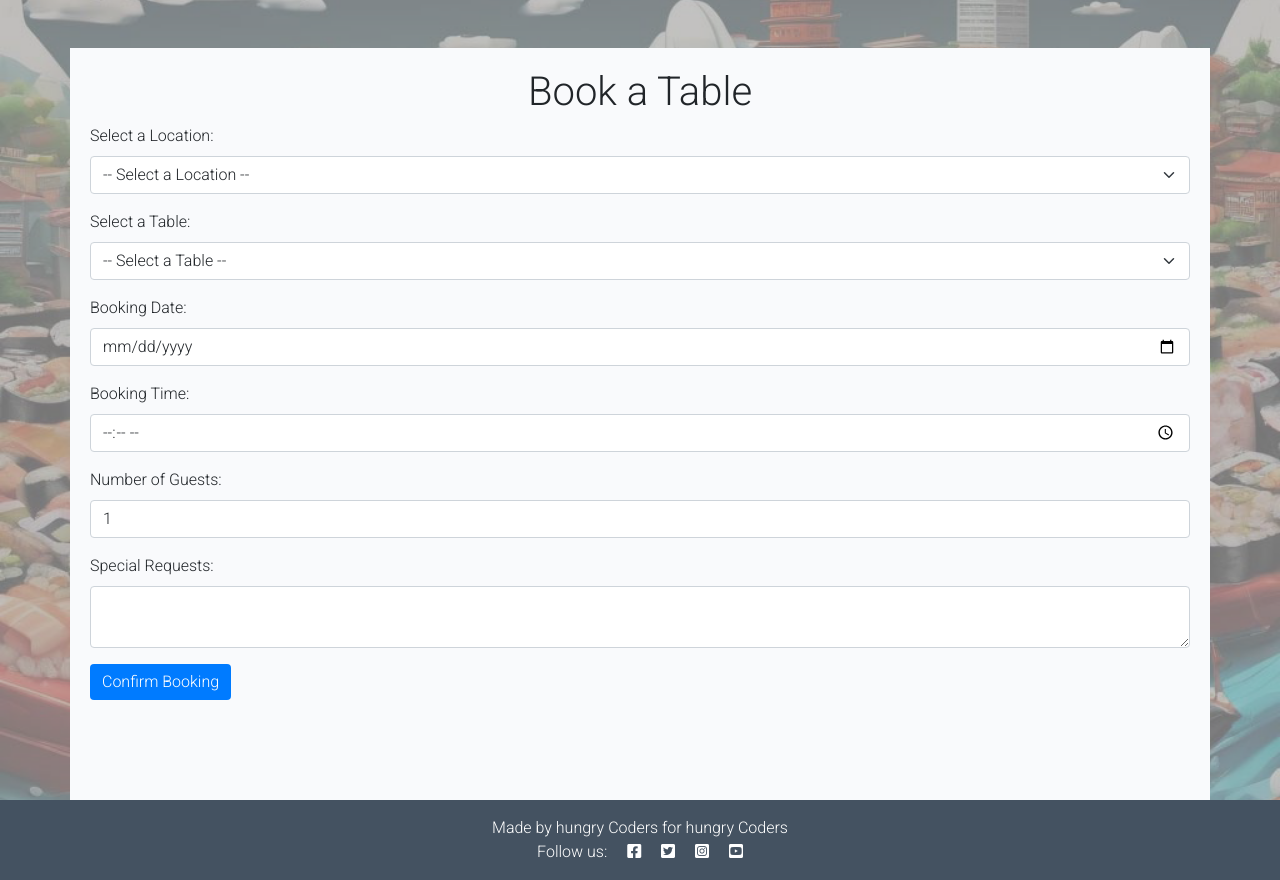
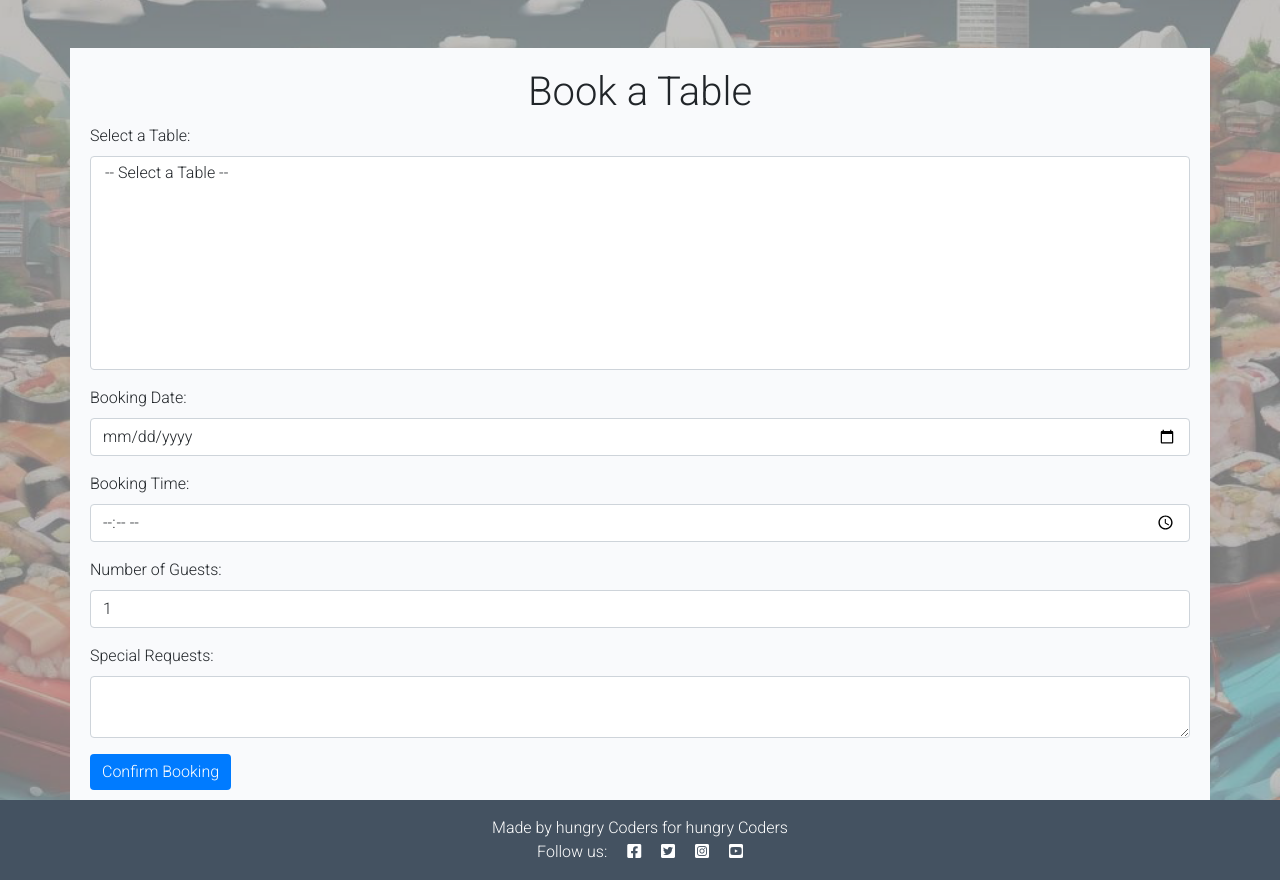
Before and after one commit to AlexeyKopchinskiy/Portfolio-project-4-v2, a Django app: page /booking/booking/ in a window 1280 px wide. Shown: the part 83-963 px from the top of the page. Run offline with Django 4.2, Linux system fonts and the light colour scheme; the visitor is signed in with stand-in values (Sample User, id 1); data that the repository does not hold is empty; parts of the project's set-up code (start-up, migrations or seed data) failed here and were passed over; some libraries are stand-ins or nearby versions.

Commit message:
Simplify the booking form: remove location field

```diff
--- a/booking/views.py
+++ b/booking/views.py
@@ -201,7 +201,7 @@ def get_available_tables(request):
             datetime.combine(booking_date, booking_time) - timedelta(hours=1)
         ).time()
         upper_bound = (
-            datetime.combine(booking_date, booking_time) + timedelta(hours=1)
+            datetime.combine(booking_date, booking_time) + timedelta(hours=2)
         ).time()
 
     except ValueError:
--- a/static/js/script.js
+++ b/static/js/script.js
@@ -25,11 +25,6 @@ document.addEventListener("DOMContentLoaded", function () {
   const locationSelect = document.getElementById("location");
   const tableSelect = document.getElementById("table");
 
-  if (!locationSelect || !tableSelect) {
-    console.error("Required dropdown(s) are missing!");
-    return;
-  }
-
   // Save original table options.
   const originalTableOptions = Array.from(tableSelect.options).map(opt => ({
     html: opt.innerHTML,
@@ -37,32 +32,6 @@ document.addEventListener("DOMContentLoaded", function () {
     dataLocation: opt.getAttribute("data-location")
   }));
 
-  locationSelect.addEventListener("change", function () {
-    const selectedLocationId = this.value;
-    console.log("Location changed to:", selectedLocationId);
-    tableSelect.innerHTML = "";
-
-    // Add default option.
-    const defaultOption = document.createElement("option");
-    defaultOption.value = "";
-    defaultOption.innerText = "-- Select a Table --";
-    tableSelect.appendChild(defaultOption);
-
-    // Filter and re-add table options.
-    originalTableOptions.forEach(opt => {
-      if (opt.value === "") return; // Skip default
-      if (selectedLocationId === "" || opt.dataLocation === selectedLocationId) {
-        const newOption = document.createElement("option");
-        newOption.value = opt.value;
-        newOption.innerHTML = opt.html;
-        newOption.setAttribute("data-location", opt.dataLocation);
-        tableSelect.appendChild(newOption);
-        console.log("Added table option:", opt.value);
-      }
-    });
-
-    tableSelect.value = "";
-  });
 });
 
 // Script to dynamically update table options based on date and time selection
--- a/templates/booking_page.html
+++ b/templates/booking_page.html
@@ -13,7 +13,7 @@
     {% csrf_token %}
 
     <!-- Location Selection -->
-    <div class="mb-3">
+    {% comment %} <div class="mb-3">
       <label for="location" class="form-label">Select a Location:</label>
       <select name="location" id="location" class="form-select" required>
         <option value="">-- Select a Location --</option>
@@ -21,12 +21,12 @@
         <option value="{{ loc.id }}">{{ loc.location }}</option>
         {% endfor %}
       </select>
-    </div>
+    </div> {% endcomment %}
 
     <!-- Table Selection -->
     <div class="mb-3">
       <label for="table" class="form-label">Select a Table:</label>
-      <select name="table" id="table" class="form-select" required>
+      <select name="table" id="table" class="form-select" size="10" required>
         <option value="">-- Select a Table --</option>
         {% for table in tables %}
         <!-- Include a data attribute for filtering -->
```
